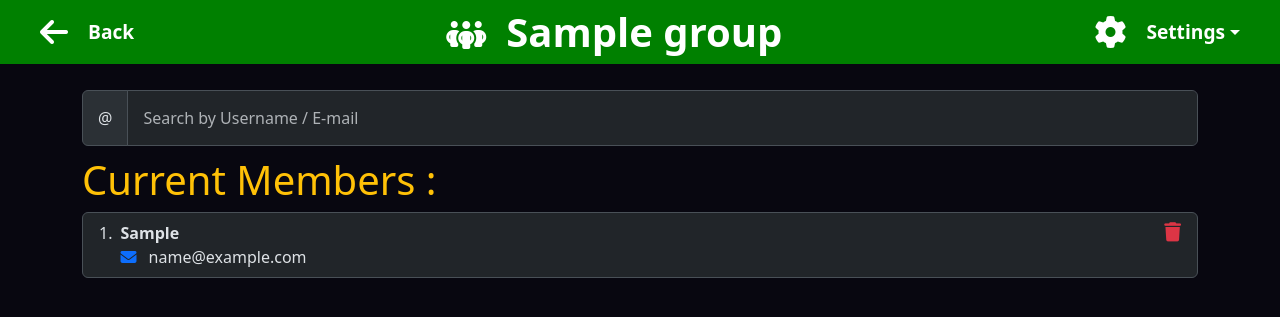
After one commit to RubeshChandar/split-wisely, a Django app: a page that uses split/templates/split/manage-members.html in a window 1280 px wide. The commit adds this page. Shown: the top 317 px of the page. Run offline with Django 5.2, Linux system fonts and the light colour scheme; a user stored in the database is signed in; tables that the repository leaves empty hold one stand-in row (values such as "Sample post"); parts of the project's set-up code (start-up, migrations or seed data) failed here and were passed over; some libraries are stand-ins or nearby versions.

Commit message:
Add / Remove member from group feature implemented

```diff
--- a/split/static/split/single-group.css
+++ b/split/static/split/single-group.css
@@ -6,6 +6,7 @@
     position: sticky;
     top: 0;
     width: 100%;
+    z-index: 10000;
 }
 
 .group_title i {
@@ -245,6 +246,15 @@ input:read-only:focus {
     margin: 0px 5px;
 }
 
+.dropdown-menu {
+    overflow: hidden;
+}
+
+.dropdown-menu i {
+    font-size: 1.2rem !important;
+    width: 10px;
+}
+
 
 /* Mobile approach */
 @media (max-width: 768px) {
--- a/split/templates/split/include/group-header.html
+++ b/split/templates/split/include/group-header.html
@@ -1,19 +1,32 @@
 <div class="d-flex group_title justify-content-between align-items-center">
-
-    {% if request.resolver_match.view_name == "single-group"%}
-    <a href="{% url "home" %}" class="back d-flex align-items-center">
-        <i class="fa-solid fa-house-chimney"></i> <span class="d-none d-md-inline"> Home Page</span>
-    </a>
+    {% if request.resolver_match.view_name == "single-group" %}
+        <a href="{% url "home" %}" class="back d-flex align-items-center">
+            <i class="fa-solid fa-house-chimney"></i> <span class="d-none d-md-inline">Home Page</span>
+        </a>
     {% else %}
-    <a href="{% url "single-group" slug=group.slug %}" class="back d-flex align-items-center">
-        <i class="fa-solid fa-arrow-left"></i> <span class="d-none d-md-inline"> Back</span>
-    </a>
-
+        <a href="{% url "single-group" slug=group.slug %}"
+           class="back d-flex align-items-center">
+            <i class="fa-solid fa-arrow-left"></i> <span class="d-none d-md-inline">Back</span>
+        </a>
     {% endif %}
-
-    <h1 class="m-0"> <i class="fa-solid fa-people-group d-none d-md-inline"></i>{{group.name}}</h1>
-
-    <a href="" class="group_settings d-flex align-items-center ">
-        <i class="fa-solid fa-gear"></i><span class="d-none d-md-inline">Settings</span>
-    </a>
+    <h1 class="m-0">
+        <i class="fa-solid fa-people-group d-none d-md-inline"></i>{{ group.name }}
+    </h1>
+    <div class="dropdown" style="z-index: 9999;" data-bs-theme="dark">
+        <a role="button"
+           class="group_settings d-flex align-items-center dropdown-toggle"
+           data-bs-toggle="dropdown">
+            <i class="fa-solid fa-gear"></i><span class="d-none d-md-inline">Settings</span>
+        </a>
+        <ul class="dropdown-menu">
+            <li>
+                <a class="dropdown-item" href="{% url "manage_members" slug=group.slug %}">
+                    <i class="fa-solid fa-users-gear text-warning"></i>Manage Members</a>
+            </li>
+            <li>
+                <a class="dropdown-item" href="#">
+                    <i class="fa-solid fa-trash-can text-danger"></i>  Delete group</a>
+            </li>
+        </ul>
+    </div>
 </div>
--- /dev/null
+++ b/split/templates/split/manage-members.html
@@ -0,0 +1,43 @@
+{% extends "base.html" %}
+{% load static %}
+{% load filter_extra %}
+
+{% block title %} Mange Group Members {% endblock title %}
+
+{% block css %}
+<link rel="stylesheet" href="{% static "split/single-group.css" %}">
+{% endblock css %}
+
+{% block content %}
+{% include "split/include/group-header.html" %}
+
+<div class="container mt-3" data-bs-theme="dark">
+    <div class="input-group">
+        <span class="input-group-text" id="basic-addon1">@</span>
+
+        <input type="text" class="form-control" placeholder="Search by Username / E-mail" name="term"
+        hx-get="{% url "search-user" slug=group.slug%}" hx-target="#user-suggestions"
+        hx-trigger="keyup changed delay:300ms" autocomplete="off" hx-swap="innerHTML">
+
+    </div>
+
+    <div id="user-suggestions" class="list-group" style="max-width: fit-content;"></div>
+
+    <h1 class="text-warning">Current Members :</h1>
+    <ol class="list-group list-group-numbered">
+        {% for member in group.members.all  %}
+        <li class="list-group-item d-flex justify-content-between align-items-start">
+            <div class="ms-2 me-auto">
+            <div class="fw-bold">{{member.username|title}}</div>
+          <i class="fa-solid fa-envelope me-2 text-primary"></i> {{member.email}}
+            </div>
+            <a  hx-post="{% url "remove_member" slug=group.slug pk=member.id %}" hx-swap="none"
+                hx-trigger="click" hx-headers='{"X-CSRFToken": "{{ csrf_token }}"}'>
+                <i class="fa-solid fa-trash text-danger" style="font-size:1.2rem"></i>
+            </a>
+        </li>
+        {% endfor %}
+    </ol>
+</div>
+
+{% endblock content %}
--- a/split/urls.py
+++ b/split/urls.py
@@ -7,6 +7,8 @@ urlpatterns = [
     path("<slug:slug>/", views.singleGroupView, name="single-group"),
     path("<slug:slug>/members-split", views.members_split, name="members_split"),
     path("<slug:slug>/add-expense/", views.add_expense, name="add_expense"),
+    path("<slug:slug>/manage-members",
+         views.manage_members, name="manage_members"),
 ]
 
 htmx_urlpatterns = [
@@ -17,7 +19,14 @@ htmx_urlpatterns = [
          views.delete_transaction, {'trans_type': 'settlement'}, name="delete-settlement"),
     path("expense/<int:pk>/delete/",
          views.delete_transaction, {'trans_type': 'expense'}, name="delete-expense"),
-    path("expense/<int:pk>/view-shares/", views.get_shares, name="view-shares")
+    path("expense/<int:pk>/view-shares/", views.get_shares, name="view-shares"),
+    path("<slug:slug>/search-user/",
+         views.search_user, name="search-user"),
+    path("<slug:slug>/manage-members/add-member/<int:pk>",
+         views.manage_members, {'action': 'add'}, name="add_member"),
+    path("<slug:slug>/manage-members/remove-member/<int:pk>",
+         views.manage_members, {'action': 'remove'}, name="remove_member"),
+
 ]
 
 
--- a/split/views.py
+++ b/split/views.py
@@ -4,7 +4,7 @@ from django.shortcuts import get_object_or_404, redirect, render
 from django.contrib.auth import get_user_model
 from django.contrib.auth.decorators import login_required
 from django.contrib.auth.mixins import LoginRequiredMixin
-from django.db.models import Sum
+from django.db.models import Sum, Q
 from django.views import View
 from django.contrib import messages
 
@@ -217,3 +217,32 @@ def get_shares(request, pk):
         "expense": expense,
         "shares": shares
     })
+
+
+@login_required
+def manage_members(request, slug, pk=None, action=None):
+    group = Group.objects.get(slug=slug)
+
+    if request.method == "POST":
+        if action == "add":
+            group.members.add(pk)
+        if action == "remove":
+            group.members.remove(pk)
+
+        return HttpResponse(status=200, headers={"HX-Refresh": "true"})
+    return render(request, "split/manage-members.html", {"group": group})
+
+
+def search_user(request, slug):
+    term = request.GET.get("term")
+
+    if term == "":
+        return render(request, "split/partials/users-list.html")
+
+    group_members = Group.objects.get(
+        slug=slug).members.values_list("id", flat=True)
+
+    users = User.objects.exclude(id__in=group_members) \
+        .filter(Q(username__icontains=term) | Q(email__icontains=term))[:5]
+
+    return render(request, "split/partials/users-list.html", {"users": users, "slug": slug})
```
Also changed, not shown: split/templates/split/include/settle.html (+22 -27 lines), split/templates/split/partials/users-list.html (added, +18 -0 lines), 1 other file.
